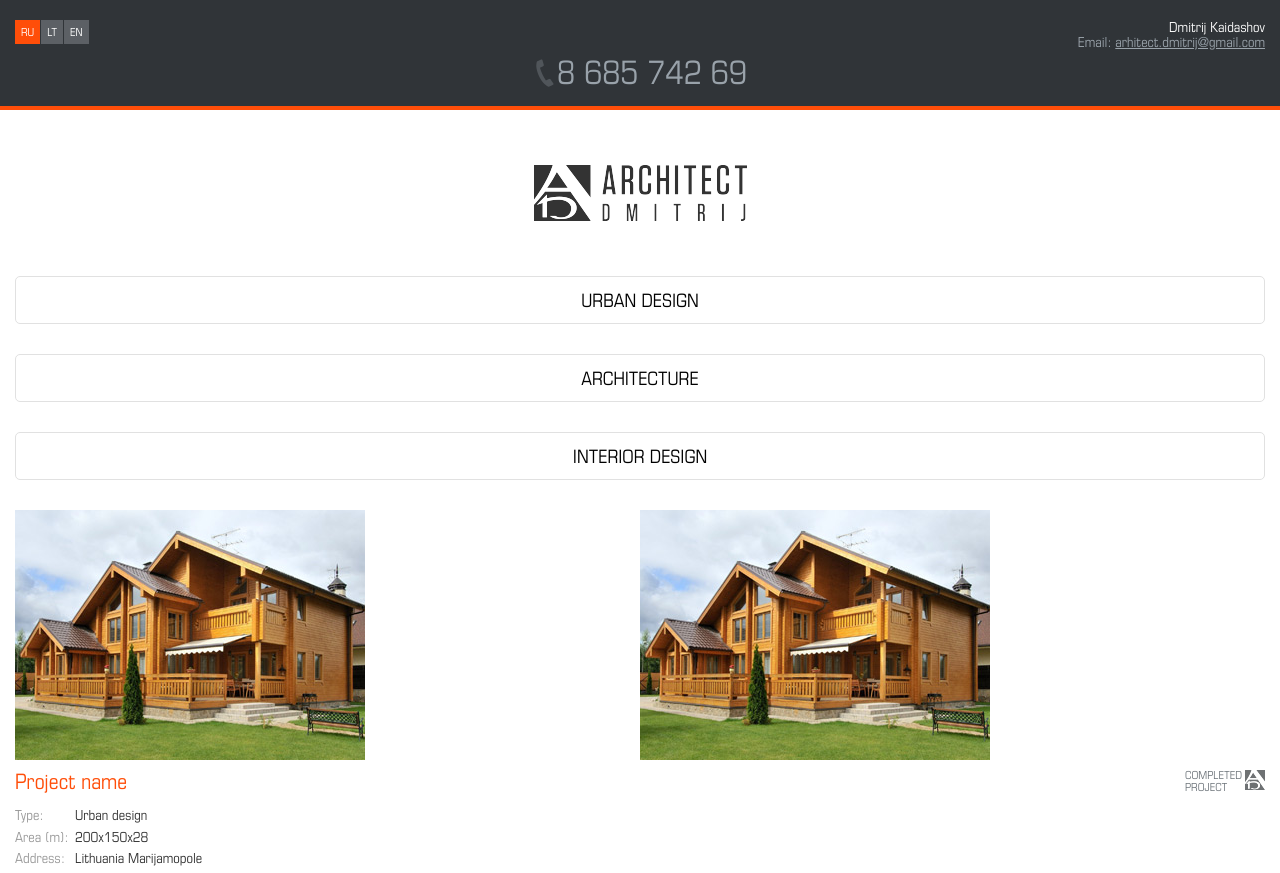
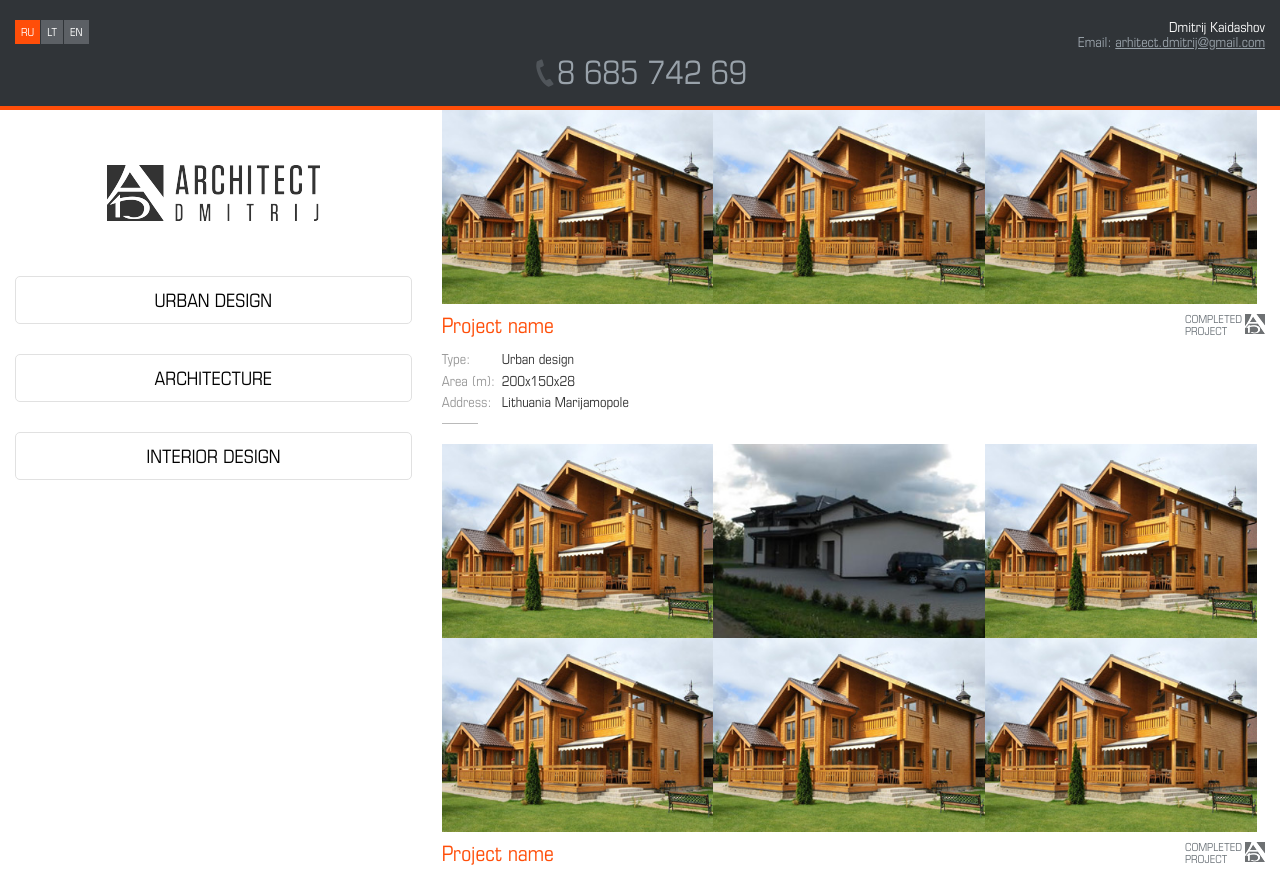
Before and after one commit to ruslankus/dmitrij-arhitect, a plain HTML site: page index.html in a window 1280 px wide. Shown: the top 873 px of the page. Drawn offline with Linux system fonts and the light colour scheme.

Commit message:
заменены шрифты

```diff
--- a/css/style.css
+++ b/css/style.css
@@ -224,4 +224,10 @@ footer p > a:hover {
 /* Small devices (tablets, 768px and up) */
 @media (min-width:768px){
 
+
 }
+
+
+@media (min-width:992px){
+	.photo-holder > .photos {width:33%; display:block;}
+}
--- a/index.html
+++ b/index.html
@@ -34,7 +34,7 @@
 <div id="main-content-wrapper">
 	<div class="container-fluid">
     	<div class="row">
-        	<aside class="meniu-holder col-xs-12" id="accordion">
+        	<aside class="meniu-holder col-xs-12 col-sm-4 col-md-4" id="accordion">
             	<div id="logo">
                 	<a href="#">
                     	<img src="images/logo.png" width="213" height="56" >
@@ -86,7 +86,7 @@
 
             </aside><!--/meniu-holder -->
 
-            <div class="project-holder col-xs-12">
+            <div class="project-holder col-xs-12 col-sm-8 col-md-8">
 
             	<div class="project">
                 	<div class="photo-holder clearfix">
```
Also changed, not shown: fonts/eurostile_condensed-regular.ttf, fonts/eurostile_condensed-regular.woff, fonts/eurostile_condensed-regular.woff2, 1 other file.
